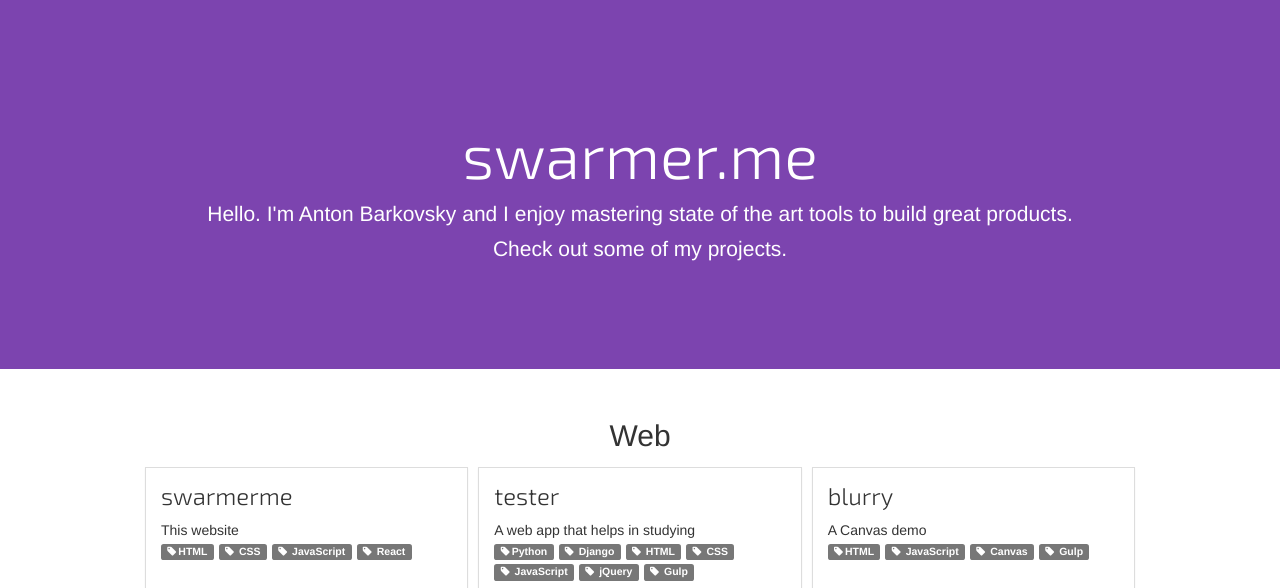
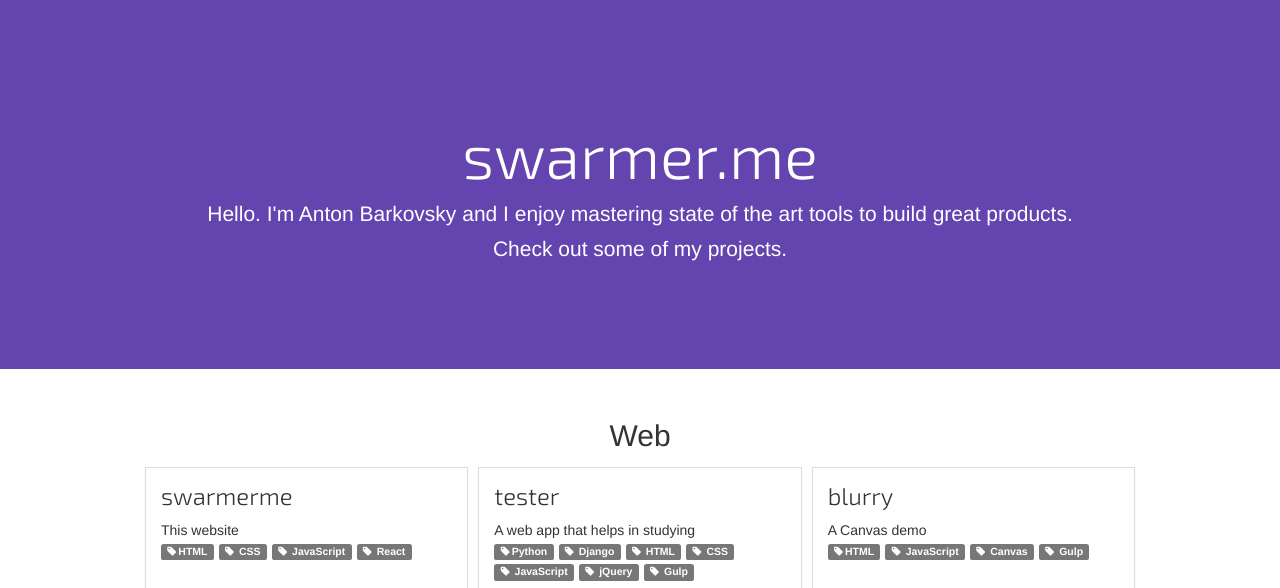
Before and after one commit to swarmer/swarmerme, a React app: page / in a window 1280 px wide. Shown: the top 588 px of the page. Built offline with nearby package versions, Linux system fonts and the light colour scheme.

```diff
--- a/src/components/header/Header.css
+++ b/src/components/header/Header.css
@@ -4,7 +4,7 @@
   padding: 100px 0;
   margin-bottom: 10px;
 
-  background-color: rgb(124, 68, 175);
+  background-color: rgb(100, 68, 175);
   color: white;
 }
 
```
